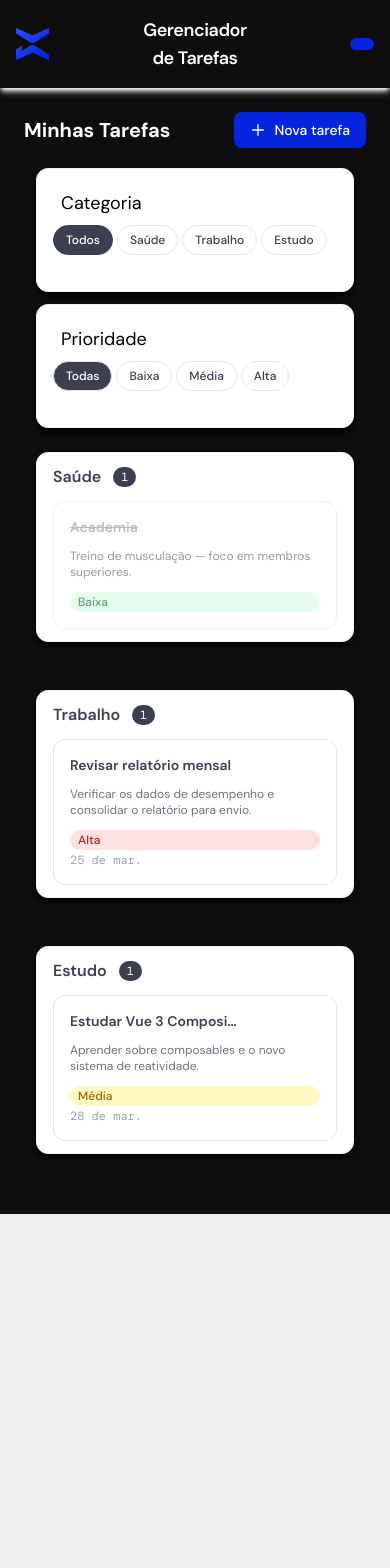
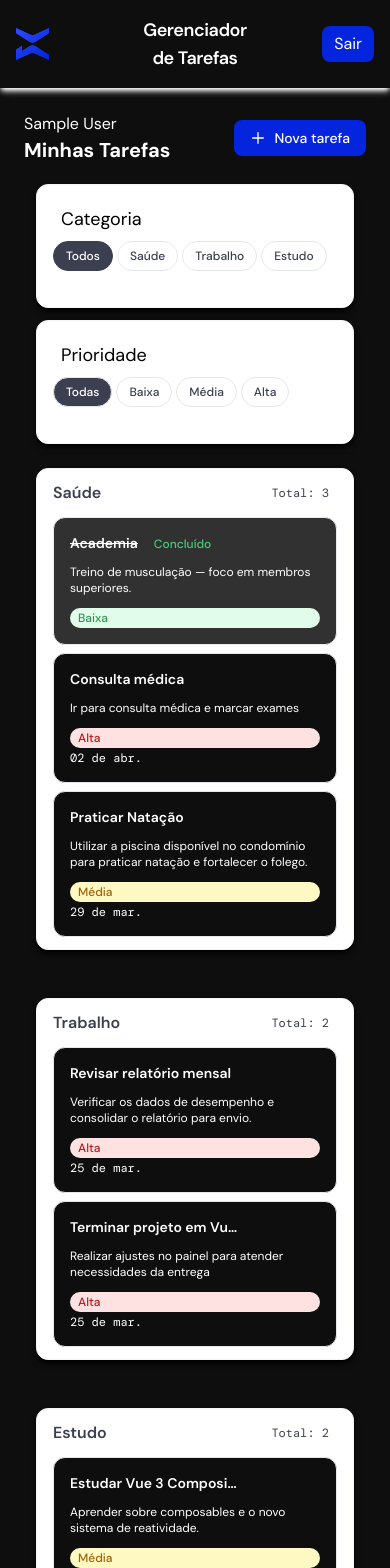
Before and after one commit to GabrielTJR/BextTeste, a Vue app: page /dashboard in a window 390 px wide. Shown: the top 1568 px of the page. Before the commit the page ends 1214 px from the top, so only its background shows below. Built offline with nearby package versions, Linux system fonts and the light colour scheme; sample sign-in values are in the browser's storage.

Commit message:
Adicionado recursos e Att visual
Adicionado confirmação para exclusão e conclusão da tarefa, mudanças visuais, correções de responsividade

```diff
--- a/src/components/layout/AppHeader.vue
+++ b/src/components/layout/AppHeader.vue
@@ -10,10 +10,10 @@
     </div>
     <div class="flex items-center gap-3 flex-1 justify-end">
       <button
-        class="bg-primary text-white flex items-center gap-1.5 px-3 py-1.5 rounded-lg text-base -300 hover:bg-primary-dark transition-colors"
+        class="bg-primary text-white flex items-center gap-1.5 px-3 py-1.5 rounded-lg text-base-300 hover:bg-primary-dark transition-colors"
         @click="handleLogout"
       >
-        <span class="hidden sm:inline">Sair</span>
+        <span>Sair</span>
       </button>
     </div>
   </header>
--- a/src/components/tasks/TaskCard.vue
+++ b/src/components/tasks/TaskCard.vue
@@ -1,10 +1,9 @@
 <template>
   <div
-    :class="[
-      'group bg-white rounded-xl border transition-all duration-200 cursor-pointer',
-      'hover:shadow-md hover:-translate-y-0.5',
-      task.completed ? 'border-gray-200 opacity-70' : 'border-gray-200 hover:border-primary/30',
-    ]"
+    class="group bg-[var(--color-back)] rounded-xl border border-gray-200 transition-all duration-200 cursor-pointer', 'hover:shadow-md hover:-translate-y-0.5"
+    :class="{
+      'opacity-85': task.completed,
+    }"
     @click="$emit('view', task)"
   >
     <div class="p-4">
@@ -13,18 +12,24 @@
           <h3
             :class="[
               'text-sm font-semibold leading-snug break-words truncate',
-              task.completed ? 'line-through text-gray-400' : 'text-dark',
+              task.completed ? 'line-through text-white' : 'text-white',
             ]"
           >
             {{ task.title }}
           </h3>
+          <span
+            v-if="task.completed"
+            class="inline-flex items-center gap-1 px-2 py-0.5 rounded-full text-xs font-medium text-green-500"
+          >
+            Concluído
+          </span>
         </div>
 
         <div
           class="flex items-center gap-1 opacity-0 group-hover:opacity-100 transition-opacity flex-shrink-0"
         >
           <button
-            class="p-1 rounded text-gray-400 hover:text-primary hover:bg-primary/10 transition-colors"
+            class="p-1 rounded text-white hover:text-primary hover:bg-primary/10 transition-colors"
             title="Editar"
             @click.stop="$emit('edit', task)"
           >
@@ -38,9 +43,9 @@
             </svg>
           </button>
           <button
-            class="p-1 rounded text-gray-400 hover:text-red-500 hover:bg-red-50 transition-colors"
+            class="p-1 rounded text-white hover:text-red-500 hover:bg-red-50 transition-colors"
             title="Excluir"
-            @click.stop="$emit('delete', task.id)"
+            @click.stop="askDelete"
           >
             <svg class="w-3.5 h-3.5" fill="none" viewBox="0 0 24 24" stroke="currentColor">
               <path
@@ -52,8 +57,8 @@
             </svg>
           </button>
           <button
-            class="rounded text-gray-400 hover:text-red-500 hover:bg-green-50 hover:text-green-500 transition-colors"
-            @click.stop="$emit('toggle', task.id)"
+            class="rounded text-white hover:text-green-500 hover:bg-green-50 hover:text-green-500 transition-colors"
+            @click.stop="askComplete"
           >
             <svg
               xmlns="http://www.w3.org/2000/svg"
@@ -70,23 +75,27 @@
               />
             </svg>
           </button>
+          <BaseConfirm
+            :task="taskToConfirm"
+            :type="confirmType"
+            @confirm="handleConfirm"
+            @cancel="taskToConfirm = null"
+          />
         </div>
       </div>
 
-      <p v-if="task.description" class="text-xs text-gray-500 mb-3 line-clamp-2">
+      <p v-if="task.description" class="text-xs text-white mb-3 line-clamp-2">
         {{ task.description }}
       </p>
 
       <div class="footer flex items-center justify-between">
         <div class="flex flex-col w-full justify-start gap-0.5">
           <PriorityBadge :priority="task.priority" />
-          <span v-if="isAdmin" class="text-xs text-gray-400 italic">
-            Usuário: {{ taskOwner }}
-          </span>
+          <span v-if="isAdmin" class="text-xs text-white italic"> Usuário: {{ taskOwner }} </span>
           <span
             v-if="task.dueDate"
             class="flex items-center gap-1 text-xs font-mono"
-            :class="isOverdue ? 'text-red-500 font-semibold' : 'text-gray-400'"
+            :class="isOverdue ? 'text-red-500 font-semibold' : 'text-white'"
           >
             <svg
               v-if="isOverdue"
@@ -111,10 +120,12 @@
 </template>
 
 <script setup lang="ts">
-import PriorityBadge from '@/components/ui/PriorityBadge.vue'
+import PriorityBadge from '../ui/PriorityBadge.vue'
+import BaseConfirm from '../ui/BaseConfirm.vue'
 import type { Task } from '@/types'
-import { computed } from 'vue'
+import { ref, computed } from 'vue'
 import { useAuthStore } from '@/stores/auth'
+import { useTaskStore } from '@/stores/tasks'
 import { MOCK_USERS } from '@/mocks/api'
 
 const props = defineProps<{ task: Task }>()
@@ -127,16 +138,43 @@ defineEmits<{
 
 const today = new Date().toISOString().split('T')[0]
 
+const taskToConfirm = ref<Task | null>(null)
+const confirmType = ref<'delete' | 'complete'>('delete')
+
 const isOverdue = computed(
   () => !props.task.completed && !!props.task.dueDate && props.task.dueDate < today
 )
 
+const taskStore = useTaskStore()
 const authStore = useAuthStore()
 const isAdmin = computed(() => authStore.user?.type === 'admin')
 
 const taskOwner = computed(
   () => MOCK_USERS.find((u) => u.id === props.task.userId)?.name ?? 'Desconhecido'
 )
+
+function askDelete() {
+  confirmType.value = 'delete'
+  taskToConfirm.value = props.task
+}
+
+function askComplete() {
+  confirmType.value = 'complete'
+  taskToConfirm.value = props.task
+}
+
+async function handleConfirm() {
+  if (confirmType.value === 'delete') {
+    await handleDelete()
+  } else {
+    await taskStore.toggleComplete(props.task!.id)
+  }
+  taskToConfirm.value = null
+}
+
+async function handleDelete() {
+  await taskStore.removeTask(props.task.id)
+}
 
 function formatDate(date: string): string {
   return new Date(date + 'T00:00:00').toLocaleDateString('pt-BR', {
--- a/src/components/tasks/TaskList.vue
+++ b/src/components/tasks/TaskList.vue
@@ -1,12 +1,10 @@
 <template>
   <div class="flex flex-col gap-3">
-    <div class="flex items-center gap-3">
+    <div class="flex items-center justify-between gap-3">
       <div class="flex items-center gap-2">
         <h2 class="text-base font-semibold text-dark">{{ categoryMeta[category].label }}</h2>
       </div>
-      <span class="px-2 py-0.5 rounded-full bg-dark text-white text-xs font-mono">
-        {{ tasks.length }}
-      </span>
+      <span class="px-2 py-0.5 text-dark text-xs font-mono"> Total: {{ tasks.length }} </span>
     </div>
 
     <div
--- a/src/components/ui/BaseButton.vue
+++ b/src/components/ui/BaseButton.vue
@@ -42,7 +42,7 @@ const variantClasses: Record<string, string> = {
   secondary: 'bg-dark text-white hover:bg-dark-light active:scale-95',
   danger: 'bg-red-500 text-white hover:bg-red-600 active:scale-95',
   ghost:
-    'bg-transparent text-white border border-white hover:bg-dark hover:text-white active:scale-95',
+    'bg-gray-500 text-white border border-white hover:bg-dark hover:text-white active:scale-95',
 }
 
 const sizeClasses: Record<string, string> = {
--- /dev/null
+++ b/src/components/ui/BaseConfirm.vue
@@ -0,0 +1,96 @@
+<template>
+  <Teleport to="body">
+    <Transition name="fade">
+      <div
+        v-if="task"
+        class="fixed inset-0 z-50 flex items-center justify-center p-4"
+        @click.self="$emit('cancel')"
+      >
+        <div class="absolute inset-0 bg-black/40 backdrop-blur-sm" />
+
+        <div class="relative z-10 w-full max-w-sm bg-white rounded-2xl shadow-2xl p-6">
+          <div class="flex flex-col gap-4">
+            <div
+              class="w-10 h-10 rounded-full flex items-center justify-center"
+              :class="type === 'delete' ? 'bg-red-100' : 'bg-primary/10'"
+            >
+              <svg
+                v-if="type === 'delete'"
+                class="w-5 h-5 text-red-500"
+                fill="none"
+                viewBox="0 0 24 24"
+                stroke="currentColor"
+              >
+                <path
+                  stroke-linecap="round"
+                  stroke-linejoin="round"
+                  stroke-width="2"
+                  d="M19 7l-.867 12.142A2 2 0 0116.138 21H7.862a2 2 0 01-1.995-1.858L5 7m5 4v6m4-6v6m1-10V4a1 1 0 00-1-1h-4a1 1 0 00-1 1v3M4 7h16"
+                />
+              </svg>
+              <svg
+                v-else
+                class="w-5 h-5 text-primary"
+                fill="none"
+                viewBox="0 0 24 24"
+                stroke="currentColor"
+              >
+                <path
+                  stroke-linecap="round"
+                  stroke-linejoin="round"
+                  stroke-width="2"
+                  d="M5 13l4 4L19 7"
+                />
+              </svg>
+            </div>
+
+            <div>
+              <p class="text-base font-semibold text-dark">
+                {{
+                  type === 'delete'
+                    ? 'Excluir tarefa?'
+                    : props.task?.completed === false
+                      ? 'Concluir tarefa'
+                      : 'Reabrir Tarefa?'
+                }}
+              </p>
+            </div>
+
+            <div class="flex justify-end gap-2 pt-1">
+              <BaseButton variant="ghost" size="sm" @click="$emit('cancel')"> Cancelar </BaseButton>
+              <BaseButton
+                :variant="type === 'delete' ? 'danger' : 'primary'"
+                size="sm"
+                @click="$emit('confirm')"
+              >
+                {{
+                  type === 'delete'
+                    ? 'Excluir'
+                    : props.task?.completed === false
+                      ? 'Concluir'
+                      : 'Reabrir'
+                }}
+              </BaseButton>
+            </div>
+          </div>
+        </div>
+      </div>
+    </Transition>
+  </Teleport>
+</template>
+
+<script setup lang="ts">
+import type { Task } from '@/types'
+import BaseButton from './BaseButton.vue'
+
+interface Props {
+  task: Task | null
+  type: 'delete' | 'complete'
+}
+
+const props = defineProps<Props>()
+defineEmits<{
+  cancel: []
+  confirm: []
+}>()
+</script>
--- a/src/mocks/api.ts
+++ b/src/mocks/api.ts
@@ -62,6 +62,84 @@ const SEED_TASKS: Task[] = [
     completed: false,
     createdAt: new Date().toISOString(),
   },
+  {
+    id: '6',
+    userId: 1,
+    title: 'Consulta médica',
+    description: 'Ir para consulta médica e marcar exames',
+    priority: 'high',
+    category: 'health',
+    dueDate: '2026-04-02',
+    completed: false,
+    createdAt: new Date().toISOString(),
+  },
+  {
+    id: '7',
+    userId: 2,
+    title: 'Realizar corrida 5km',
+    description: 'Exercício de corrida em um percurso de 5 quilometros',
+    priority: 'low',
+    category: 'health',
+    dueDate: '2026-03-30',
+    completed: false,
+    createdAt: new Date().toISOString(),
+  },
+  {
+    id: '8',
+    userId: 1,
+    title: 'Terminar projeto em Vue e Typescript',
+    description: 'Realizar ajustes no painel para atender necessidades da entrega',
+    priority: 'high',
+    category: 'work',
+    dueDate: '2026-03-25',
+    completed: false,
+    createdAt: new Date().toISOString(),
+  },
+  {
+    id: '9',
+    userId: 2,
+    title: 'Entregar indicadores financeiros',
+    description: 'Realizar a criação dos dashboards solicitados pelo setor financeiro da empresa.',
+    priority: 'medium',
+    category: 'work',
+    dueDate: '2026-04-06',
+    completed: false,
+    createdAt: new Date().toISOString(),
+  },
+  {
+    id: '10',
+    userId: 1,
+    title: 'Estudar para prova de banco de dados',
+    description: 'Revisar conteúdos passados em aula para praticar o conhecimento',
+    priority: 'low',
+    category: 'study',
+    dueDate: '2026-04-01',
+    completed: false,
+    createdAt: new Date().toISOString(),
+  },
+  {
+    id: '11',
+    userId: 2,
+    title: 'Ler Livro Teórico',
+    description: 'Realizar a leitura de um livro relacionado ao assunto da graduação.',
+    priority: 'medium',
+    category: 'study',
+    dueDate: '2026-04-26',
+    completed: false,
+    createdAt: new Date().toISOString(),
+  },
+  {
+    id: '12',
+    userId: 1,
+    title: 'Praticar Natação',
+    description:
+      'Utilizar a piscina disponível no condomínio para praticar natação e fortalecer o folego.',
+    priority: 'medium',
+    category: 'health',
+    dueDate: '2026-03-29',
+    completed: false,
+    createdAt: new Date().toISOString(),
+  },
 ]
 
 const STORAGE_KEY = 'bext_tasks'
--- a/src/views/DashboardView.vue
+++ b/src/views/DashboardView.vue
@@ -5,7 +5,7 @@
     <main class="flex-1 p-6 mx-auto w-full">
       <div class="flex items-center justify-between mb-2">
         <div>
-          <span class="hidden sm:block text-white">{{ authStore.user?.name }}</span>
+          <span class="text-white">{{ authStore.user?.name }}</span>
           <h1 class="text-xl font-bold text-white">Minhas Tarefas</h1>
         </div>
         <BaseButton variant="primary" size="md" @click="openCreateModal">
--- a/src/views/LoginView.vue
+++ b/src/views/LoginView.vue
@@ -1,9 +1,9 @@
 <template>
   <div class="min-h-screen bg-background flex justify-between">
-    <div class="w-full h-screen flex justify-center">
+    <div class="hidden w-full h-screen flex justify-center">
       <img src="../../favicon.png" class="w-auto h-screen" />
     </div>
-    <div class="bg-white w-full flex flex-col justify-center h-screen max-w-sm">
+    <div class="bg-white w-full flex flex-col justify-center h-screen md:max-w-sm">
       <div class="text-center mb-4">
         <h1 class="text-2xl font-bold text-dark">Gerenciado de Tarefas</h1>
       </div>
```
Also changed, not shown: src/components/tasks/TaskDetail.vue (+28 -2 lines).
